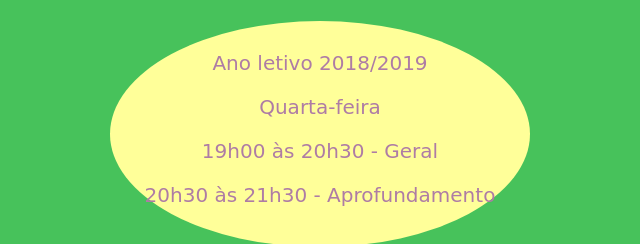
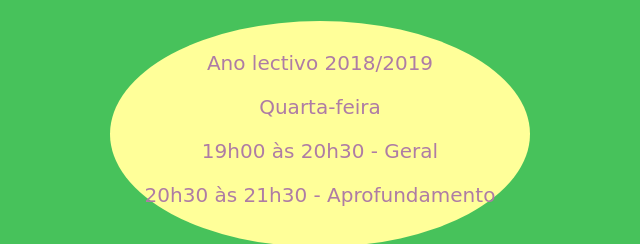
Before and after one commit to ymaa-sintra/ymaa-sintra.github.io, a plain HTML site: page index.html in a window 1280 px wide. Shown: the part 376-620 px from the top of the page, 320-960 px from the left. Drawn offline with Linux system fonts and the light colour scheme.

Commit message:
Update index.html

```diff
--- a/index.html
+++ b/index.html
@@ -9,7 +9,7 @@
     <body class="timetable">
                 <img class="poster" src="images/CartazTaiChi.jpg"></img>
                 <h3 class="title"> Aulas de Tai Chi Chuan em Fontanelas, Sintra</h3>
-    <div class="schedule"><p>Ano letivo 2018/2019</p><p>Quarta-feira</p> <p> 19h00 às 20h30 - Geral </p><p> 20h30 às 21h30 - Aprofundamento</p> </div>
+    <div class="schedule"><p>Ano lectivo 2018/2019</p><p>Quarta-feira</p> <p> 19h00 às 20h30 - Geral </p><p> 20h30 às 21h30 - Aprofundamento</p> </div>
                 <div class="container">
                     <div class="where">
                         <h3> Na antiga escola primária de Fontanelas</h3>
```
